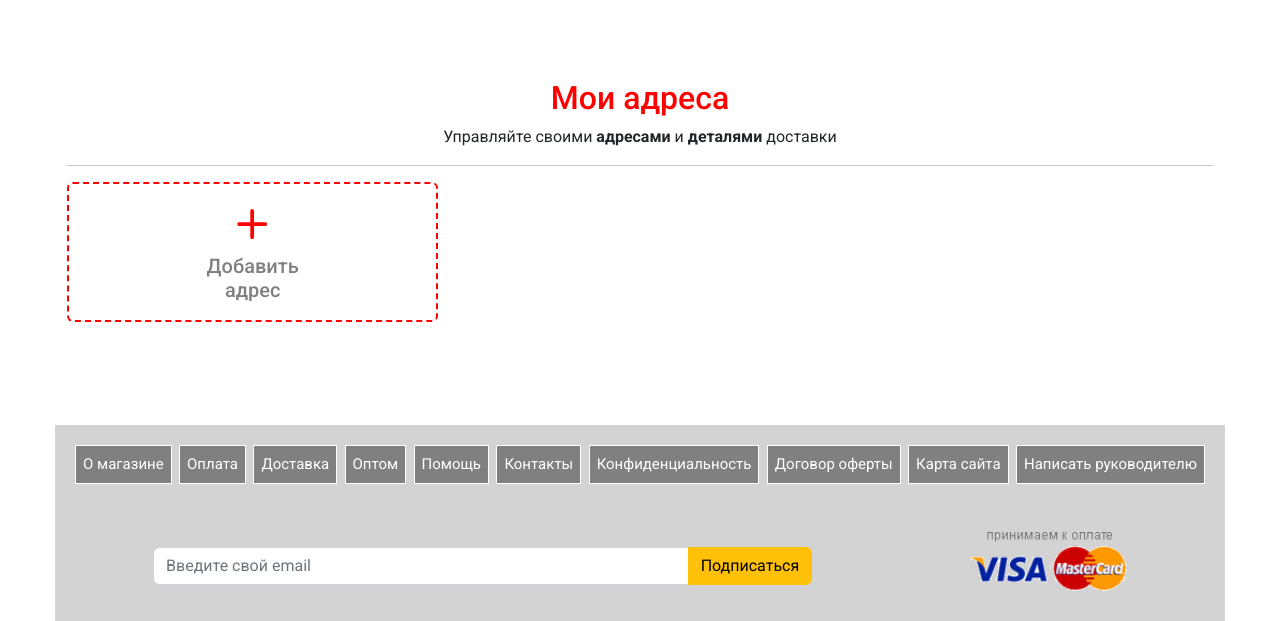
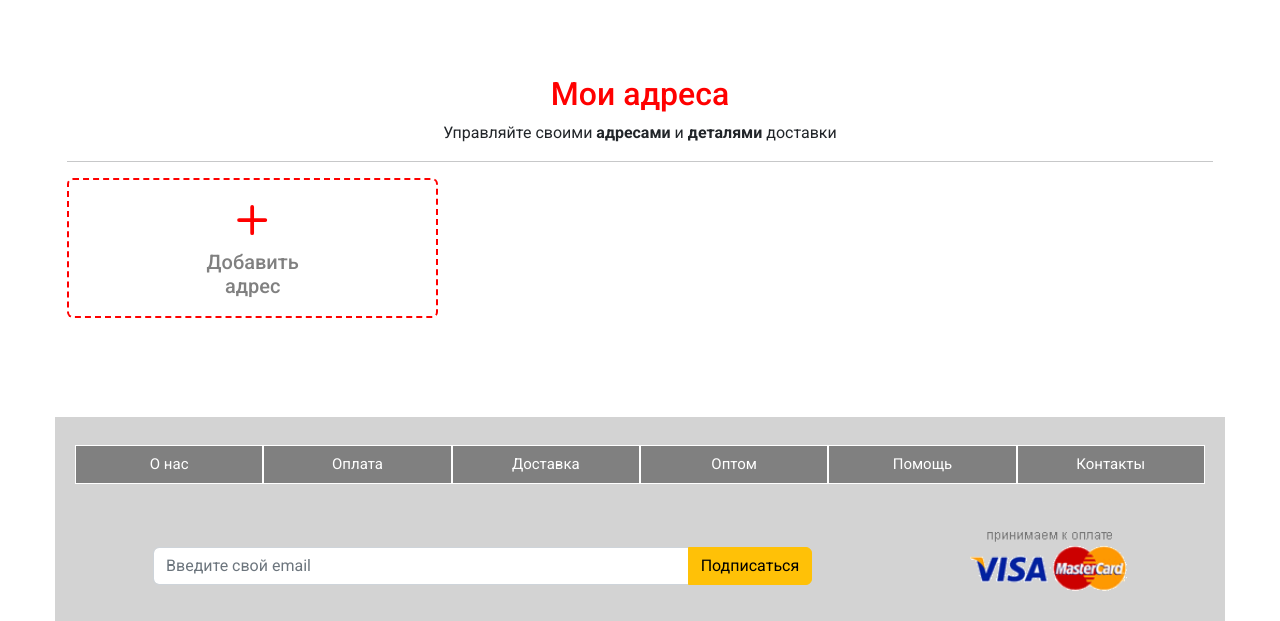
Before and after one commit to v-makarovskyi/book_store_django, a Django app: page /account/addresses/ in a window 1280 px wide. Shown: the part 179-800 px from the top of the page. Run offline with Django 4.2, Linux system fonts and the light colour scheme; the visitor is signed in with stand-in values (Sample User, id 1); some libraries are stand-ins or nearby versions.

Commit message:
update style.css

```diff
--- a/templates/footer.html
+++ b/templates/footer.html
@@ -3,17 +3,13 @@
 <footer class="footer">
   <div class="container">
     <div class="row" style="background:lightgray;">
-      <div class="col-12 footer__top">
-        <span>О магазине</span>
-        <span>Оплата</span>
-        <span>Доставка</span>
-        <span>Оптом</span>
-        <span>Помощь</span>
-        <span>Контакты</span>
-        <span>Конфиденциальность</span>
-        <span>Договор оферты</span>
-        <span>Карта сайта</span>
-        <span>Написать руководителю</span>
+      <div class="row row-cols-1 row-cols-sm-2 row-cols-md-3 row-cols-lg-6 g-1 mx-auto footer__top">
+        <span class="col">О нас</span>
+        <span class="col">Оплата</span>
+        <span class="col">Доставка</span>
+        <span class="col">Оптом</span>
+        <span class="col">Помощь</span>
+        <span class="col">Контакты</span>
       </div>
       <div class="col-12 footer__center">
         <div class="header__bottom__search col-lg-7 col-md-7">
```
